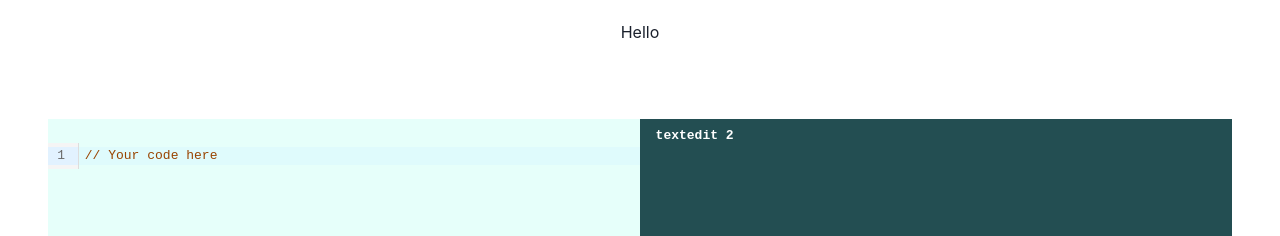
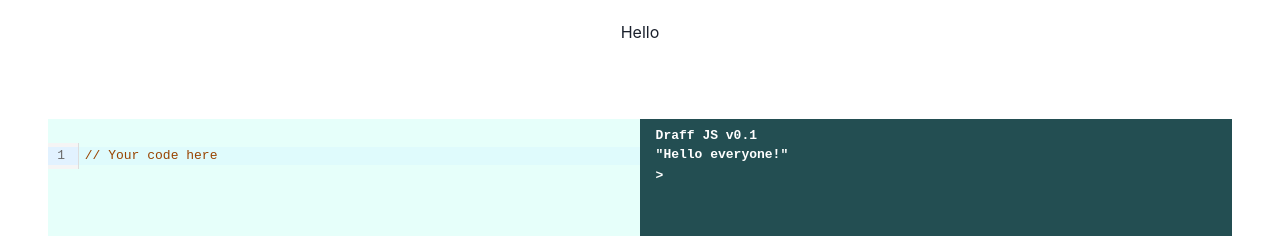
Before and after one commit to nickpalenchar/draffio, a React (Create React App) app in the folder frontend/: page /js/1 in a window 1280 px wide. Shown: the top 236 px of the page. Built offline with nearby package versions, Linux system fonts and the light colour scheme.

Commit message:
basic terminal

```diff
--- /dev/null
+++ b/frontend/src/components/Terminal.tsx
@@ -0,0 +1,71 @@
+import React, { useState, ChangeEvent } from 'react';
+import { Box, Input, InputGroup, InputLeftElement } from '@chakra-ui/react';
+import { safeEval } from '../util/safeEval';
+
+const terminalStyle: React.CSSProperties = {
+  cursor: 'text',
+};
+
+const inputStyle: React.CSSProperties = {
+  fontWeight: 'bold',
+  minWidth: '40px',
+  paddingLeft: '2px',
+  outline: 'none',
+  border: 'none',
+  WebkitUserModify: 'read-write-plaintext-only', // For Safari
+  /* Add your custom styling properties here */
+  padding: '1px',
+  backgroundColor: 'rgba(0,0,0,0)',
+  // border: '1px solid #ccc',
+};
+
+export const Terminal = () => {
+  const [lines, setLines] = useState<string[]>([
+    'Draff JS v0.1',
+    '   "Hello everyone!"',
+  ]);
+  const [inputVal, setInputVal] = useState<string>('');
+
+  const handleOnKeyDown = (event: any) => {
+    if (event.key === 'Enter') {
+      console.log('goti t', event.target.value);
+      processLine(event.target.value);
+      setInputVal('');
+      return;
+    }
+  };
+  const handleOnChange = (event: any) => {
+    setInputVal(event.target.value);
+  };
+
+  const processLine = (input: string) => {
+    const output = safeEval(input);
+    setLines([...lines, '> ' + input, output]);
+  };
+
+  return (
+    <Box
+      paddingLeft="1.2em"
+      paddingTop="0.5em"
+      paddingRight="1.2em"
+      fontFamily={'monospace'}
+      fontSize="13px"
+      fontWeight={'bold'}
+      color="white"
+      style={terminalStyle}
+    >
+      {lines.map((line, i) => (
+        <div key={i.toString()}>{line}</div>
+      ))}
+      <div>
+        {'>'}{' '}
+        <input
+          style={inputStyle}
+          value={inputVal}
+          onChange={handleOnChange}
+          onKeyDown={handleOnKeyDown}
+        />
+      </div>
+    </Box>
+  );
+};
--- /dev/null
+++ b/frontend/src/util/safeEval.ts
@@ -0,0 +1,4 @@
+
+
+// not yet safe :)
+export const safeEval = (input: string) => eval(input);
--- a/frontend/src/views/Draff.tsx
+++ b/frontend/src/views/Draff.tsx
@@ -3,6 +3,7 @@ import { Flex, Center, Box, Stack } from '@chakra-ui/react';
 import { EditorView, basicSetup } from 'codemirror';
 import { javascript } from '@codemirror/lang-javascript';
 import { gutter } from '@codemirror/gutter';
+import { Terminal } from '../components/Terminal';
 
 export const Draff = () => {
   const editorRef = useRef<HTMLDivElement>(null);
@@ -30,16 +31,7 @@ export const Draff = () => {
         <Box minWidth="50%" bg="teal.50" ref={editorRef}>
           <Box margin={'1.5em'} ref={editorRef} />
         </Box>
-        <Box
-          paddingLeft="1.2em"
-          paddingTop="0.5em"
-          paddingRight="1.2em"
-          fontFamily={'monospace'}
-          fontWeight={'bold'}
-          color="white"
-        >
-          textedit 2
-        </Box>
+        <Terminal />
       </Flex>
     </Stack>
   );
```
